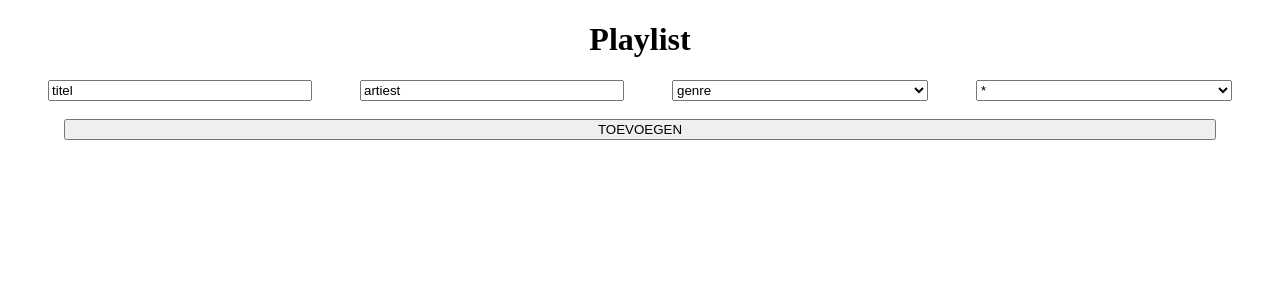
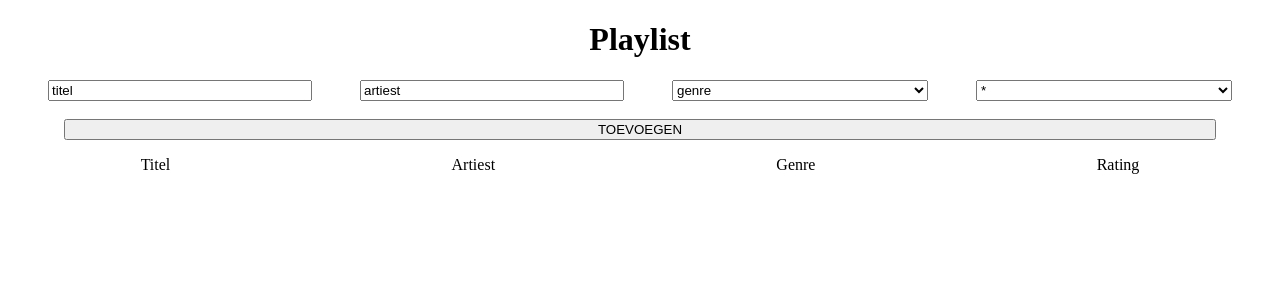
Before and after one commit to Doedels/W5D5-Playlist, a React (Create React App) app: page / in a window 1280 px wide. Shown: the top 300 px of the page. Built offline with nearby package versions, Linux system fonts and the light colour scheme.

Commit message:
Toevoegen main functioneel component

```diff
--- a/src/App.css
+++ b/src/App.css
@@ -15,3 +15,8 @@
 .toevoegenBtn {
   width: 90%;
 }
+
+.headRow {
+  display: flex;
+  justify-content: space-around;
+}
--- /dev/null
+++ b/src/Components/Main.js
@@ -0,0 +1,14 @@
+import React from 'react';
+
+const main = (props) => {
+    return (
+        <div className='headRow' >
+            <p>Titel</p>
+            <p>Artiest</p>
+            <p>Genre</p>
+            <p>Rating</p>
+        </div>
+    )
+};
+
+export default main;
--- a/src/Containers/Body.js
+++ b/src/Containers/Body.js
@@ -1,5 +1,6 @@
 import React, { Component } from 'react';
 import Input from '../Components/Input';
+import Main from '../Components/Main';
 
 class Body extends Component {
     state = {
@@ -27,6 +28,7 @@ class Body extends Component {
         return (
             <div>
                 <Input inputHandler={this.inputHandler} addSongHandler={this.addSongHandler} />
+                <Main />
                 <h1>{this.state.allRows.map(row => `${row.titel} ${row.artiest} ${row.genre} ${row.rating}`)}</h1>
 
             </div>
```
